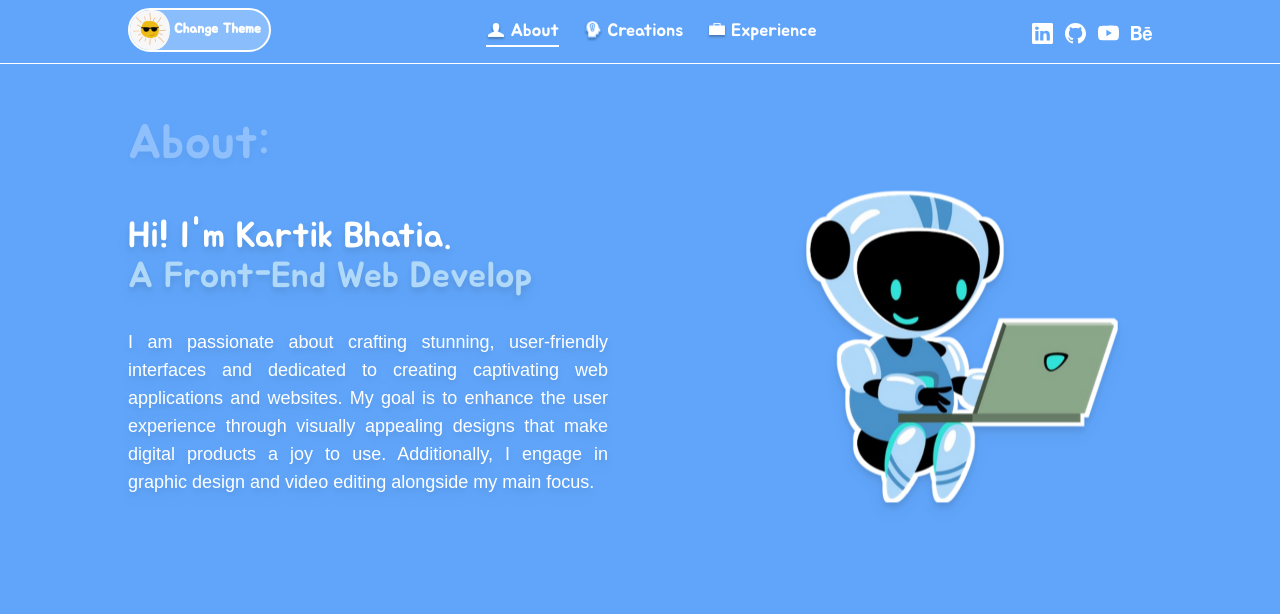
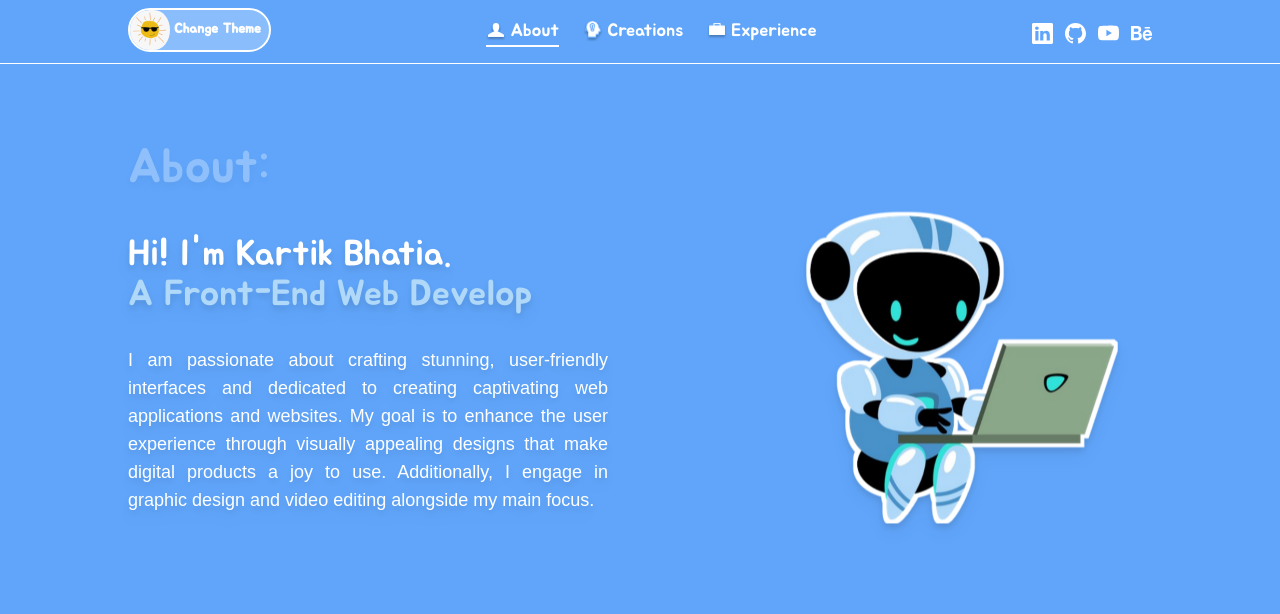
Before and after one commit to karti3k/personal-portfolio-project-2.0, a Next.js app: page / in a window 1280 px wide. Shown: the top 614 px of the page. Built offline with nearby package versions, Linux system fonts and the light colour scheme; a web font is replaced by a local one.

Commit message:
Adjusted gap bw about and creations on large screen

```diff
--- a/src/components/About.tsx
+++ b/src/components/About.tsx
@@ -50,8 +50,8 @@ const About: React.FC<AboutProps> = ({ isDarkMode }) => {
 
     return (
         <main id='about-section' className={`w-full lg:h-screen md:h-auto h-max flex md:gap-0 flex-col md:pt-32  md:pb-44 lg:pt-0 lg:pb-0 ${isDarkMode ? 'bg-custom-black' : 'bg-custom-blue'}`}>
-            <span className={`px-8 md:px-12 mt-14 md:mt-0 lg:mt-14 lg:px-32 jua-font text-4xl md:text-5xl opacity-30 h-16 md:h-20 drop-shadow-lg ${isDarkMode ? 'text-custom-green' : 'text-white'}`}>About:</span>
-            <div className='flex flex-col md:flex-row'>
+            <span className={`px-8 md:px-12 mt-14 md:mt-0 lg:mt-20 lg:px-32 jua-font text-4xl md:text-5xl opacity-30 h-16 drop-shadow-lg ${isDarkMode ? 'text-custom-green' : 'text-white'}`}>About:</span>
+            <div className='flex flex-col md:flex-row md:items-center'>
             <div className='md:w-1/2 w-full'>
                 <div className='md:pt-12 lg:pt-4 md:p-4 flex flex-col pl-8 pr-8 md:pr-0 md:pl-12 lg:pl-32'>
                     <h1 className={`jua-font text-2xl md:text-4xl w-full h-24 md:h-32 lg:h-28 drop-shadow-lg`}>
@@ -66,7 +66,7 @@ const About: React.FC<AboutProps> = ({ isDarkMode }) => {
                 </div>
             </div>
             <div className='w-full md:w-1/2 h-max md:h-[75%] flex justify-start md:justify-center  lg:items-center'>
-                <Image className={`md:-mt-0 pl-[5%] md:pl-0 lg:w-[52%] md:w-[80%] w-[65%] float-animation md:mt-8 ${isDarkMode ? 'drop-shadow-2xl' : 'drop-shadow-lg'}`} src={modeButtonIcon} alt='white robo' />
+                <Image className={`md:-mt-0 pl-[5%] md:pl-0 lg:w-[52%] md:w-[80%] w-[65%] float-animation ${isDarkMode ? 'drop-shadow-2xl' : 'drop-shadow-lg'}`} src={modeButtonIcon} alt='white robo' />
             </div>
             </div>
         </main>
--- a/src/components/Creations.tsx
+++ b/src/components/Creations.tsx
@@ -95,7 +95,7 @@ const Creations: React.FC<CreationsProps> = ({ isDarkMode }) => {
 
   return (
     <section id='creations-section'
-      className={`md:-mt-12 lg:-mt-4 pt-6 md:pt-0 w-full h-max lg:h-screen px-8 md:px-12 lg:px-32 flex flex-col justify-start ${
+      className={`md:-mt-12 pt-6 md:pt-0 w-full h-max lg:h-screen px-8 md:px-12 lg:px-32 flex flex-col justify-start ${
         isDarkMode ? 'bg-custom-black' : 'bg-custom-blue'
       } jua-font`}
     >
```
